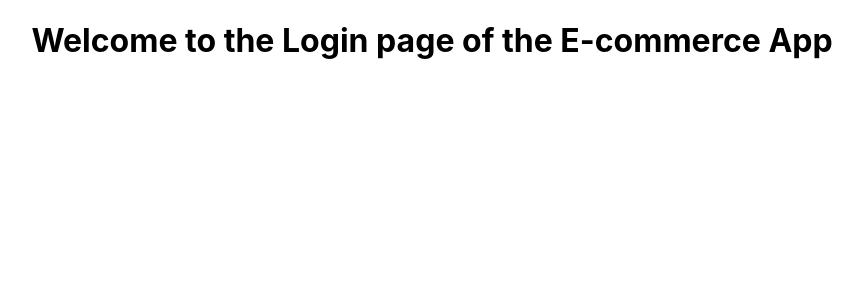
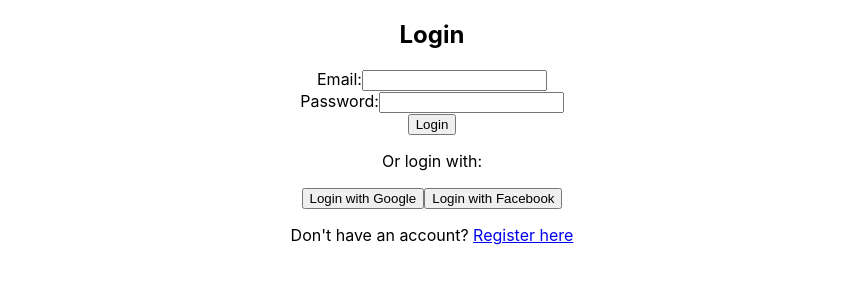
Before and after one commit to NFord1/E-commerce-App, a React (Create React App) app in the folder frontend/: page /login in a window 1280 px wide. Shown: the top 300 px of the page, without its empty margins (208-1071 px from the left). Built offline with nearby package versions, Linux system fonts and the light colour scheme.

Commit message:
BUild login page

```diff
--- a/frontend/src/components/LoginPage.js
+++ b/frontend/src/components/LoginPage.js
@@ -1,8 +1,87 @@
-import React from "react";
-
+import React, { useState } from "react";
+import {useNavigate} from 'react-router-dom';
 
 const LoginPage = () => {
-    return <h1>Welcome to the Login page of the E-commerce App</h1>
+    const [formData, setFormData] = useState({
+        email: '',
+        password: '',
+    });
+
+    const navigate = useNavigate();
+
+    const handleChange = (e) => {
+        setFormData({
+            ...formData,
+            [e.target.name]: e.target.value,
+        });
+    };
+
+    const handleSubmit = async (e) => {
+        e.preventDefault();
+        // Handle form susmission (API call will go here)
+        try {
+            const response = await fetch('http://localhost:5000/api/auth/login', {
+                method: 'POST',
+                headers: {
+                    'Content-Type': 'application/json',
+                },
+                body: JSON.stringify(formData),
+            });
+
+            const data = await response.json();
+            if (response.ok) {
+                // Registration successful, redirect or auto-login
+                console.log('Login successful:', data);
+                navigate('/products');
+                // Redirect to another page e.g. products
+            } else {
+                console.error('Login failed:', data.message);
+            }
+        } catch (error) {
+            console.error('Error:', error);
+        }
+    };
+
+    return (
+        <div>
+            <h2>Login</h2>
+            <form onSubmit={handleSubmit}>
+                <div>
+                    <label htmlFor="email">Email:</label>
+                    <input
+                     type="email"
+                     id="email"
+                     name="email"
+                     value={formData.email}
+                     onChange={handleChange}
+                     required
+                     />
+                </div>
+                <div>
+                    <label htmlFor="password">Password:</label>
+                    <input
+                     type="password"
+                     id="password"
+                     name="password"
+                     value={formData.password}
+                     onChange={handleChange}
+                     required
+                     />
+                </div>
+                <button type="submit">Login</button>
+            </form>
+
+            <div>
+                <p>Or login with:</p>
+                <button>Login with Google</button>
+                <button>Login with Facebook</button>
+            </div>
+
+            <p>
+                Don't have an account? <a href="/register">Register here</a>
+            </p>
+        </div>
+    );
 };
 
 export default LoginPage;
```
